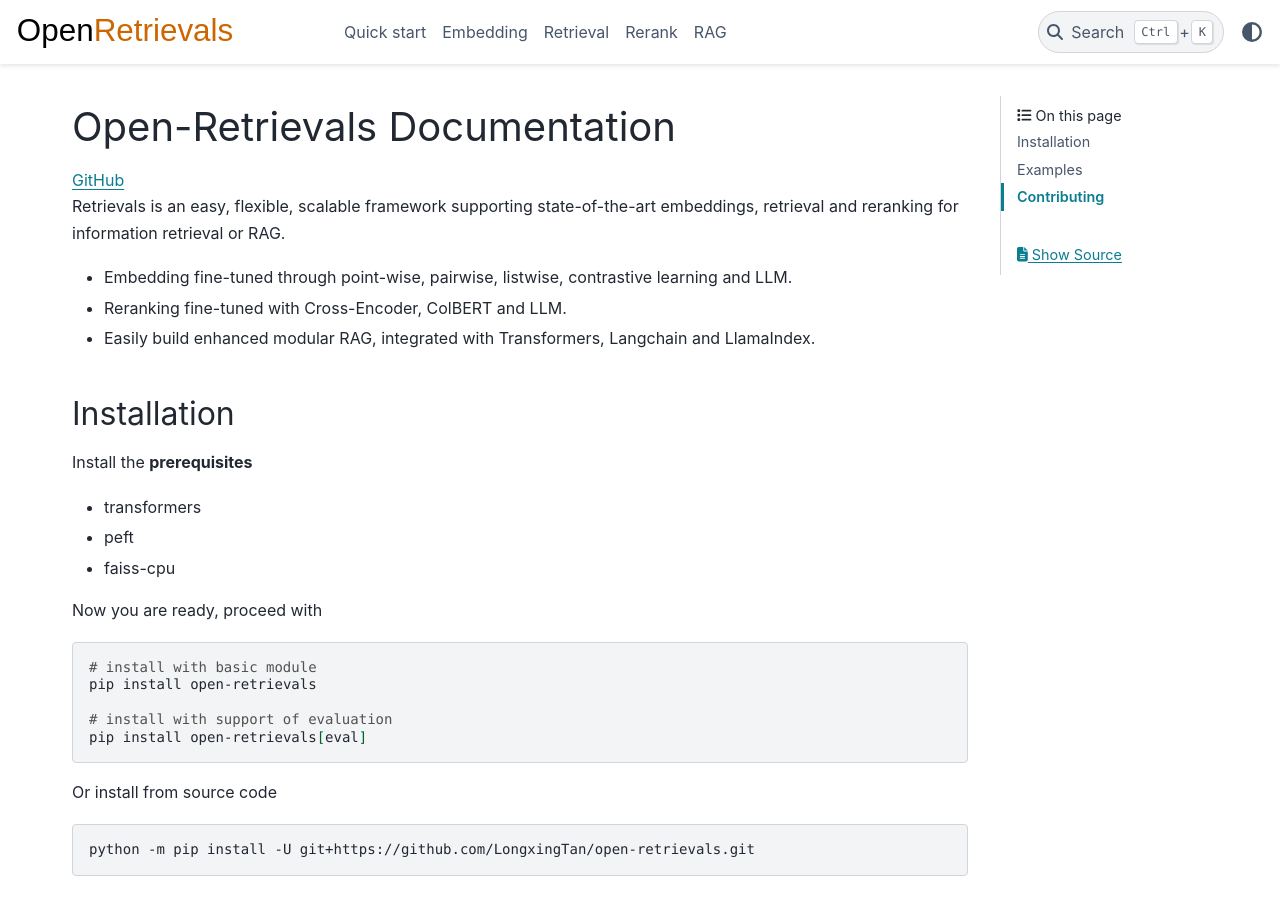
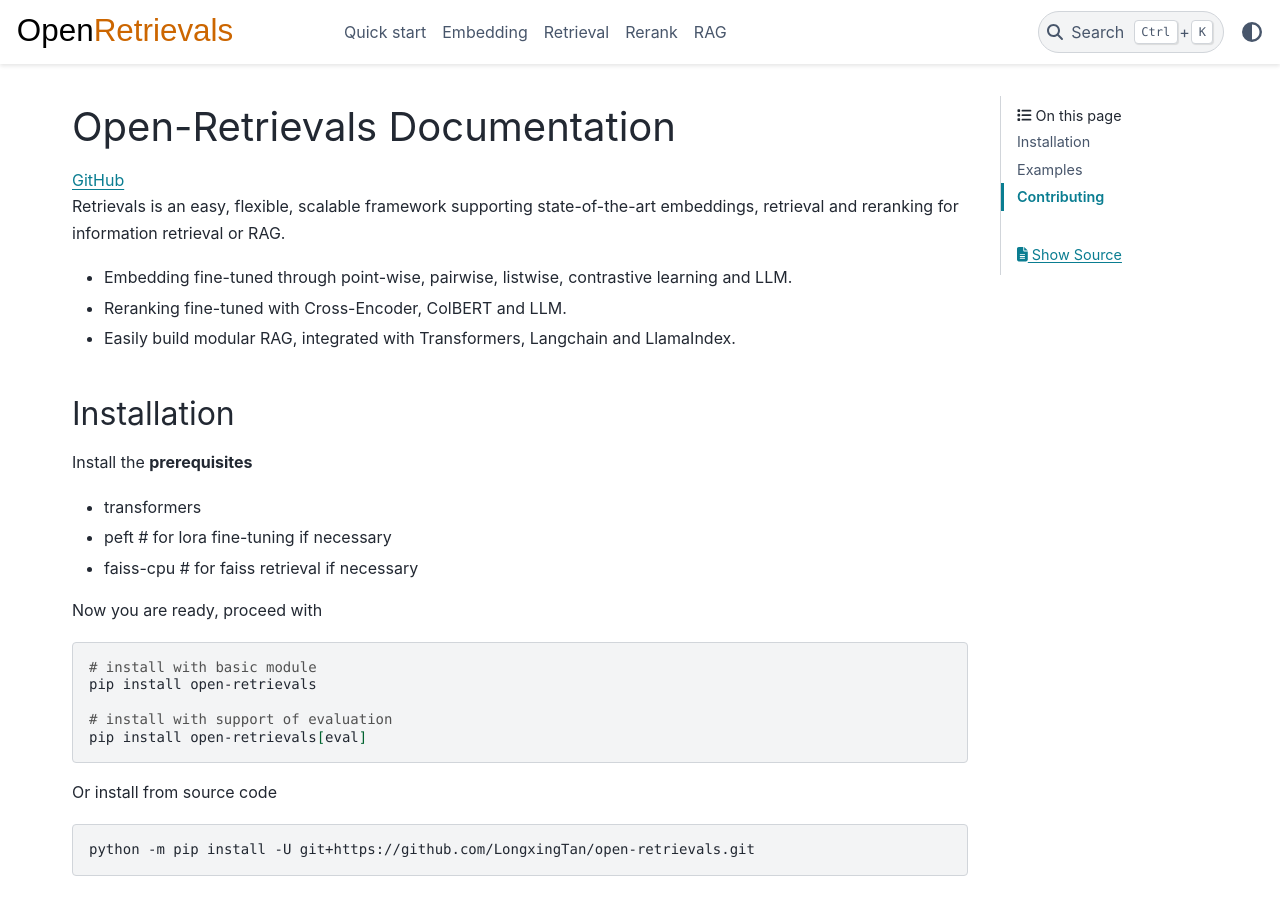
Before and after one commit to LongxingTan/open-retrievals, a Sphinx documentation site: the page built from docs/source/index.rst, in a window 1280 px wide and 900 px high. Built offline with Sphinx 7.4.7 and the PyData theme 0.15.4, drawn with Linux system fonts in a browser that asks for light colours.

Commit message:
docs: update

```diff
--- a/docs/source/index.rst
+++ b/docs/source/index.rst
@@ -8,7 +8,7 @@ Retrievals is an easy, flexible, scalable framework supporting state-of-the-art
 
 * Embedding fine-tuned through point-wise, pairwise, listwise, contrastive learning and LLM.
 * Reranking fine-tuned with Cross-Encoder, ColBERT and LLM.
-* Easily build enhanced modular RAG, integrated with Transformers, Langchain and LlamaIndex.
+* Easily build modular RAG, integrated with Transformers, Langchain and LlamaIndex.
 
 
 Installation
@@ -17,8 +17,8 @@ Installation
 Install the **prerequisites**
 
 * transformers
-* peft
-* faiss-cpu
+* peft  # for lora fine-tuning if necessary
+* faiss-cpu  # for faiss retrieval if necessary
 
 
 Now you are ready, proceed with
```
Also changed, not shown: docs/source/quick-start.rst (+8 -0 lines), examples/README.md, 2 other files.
